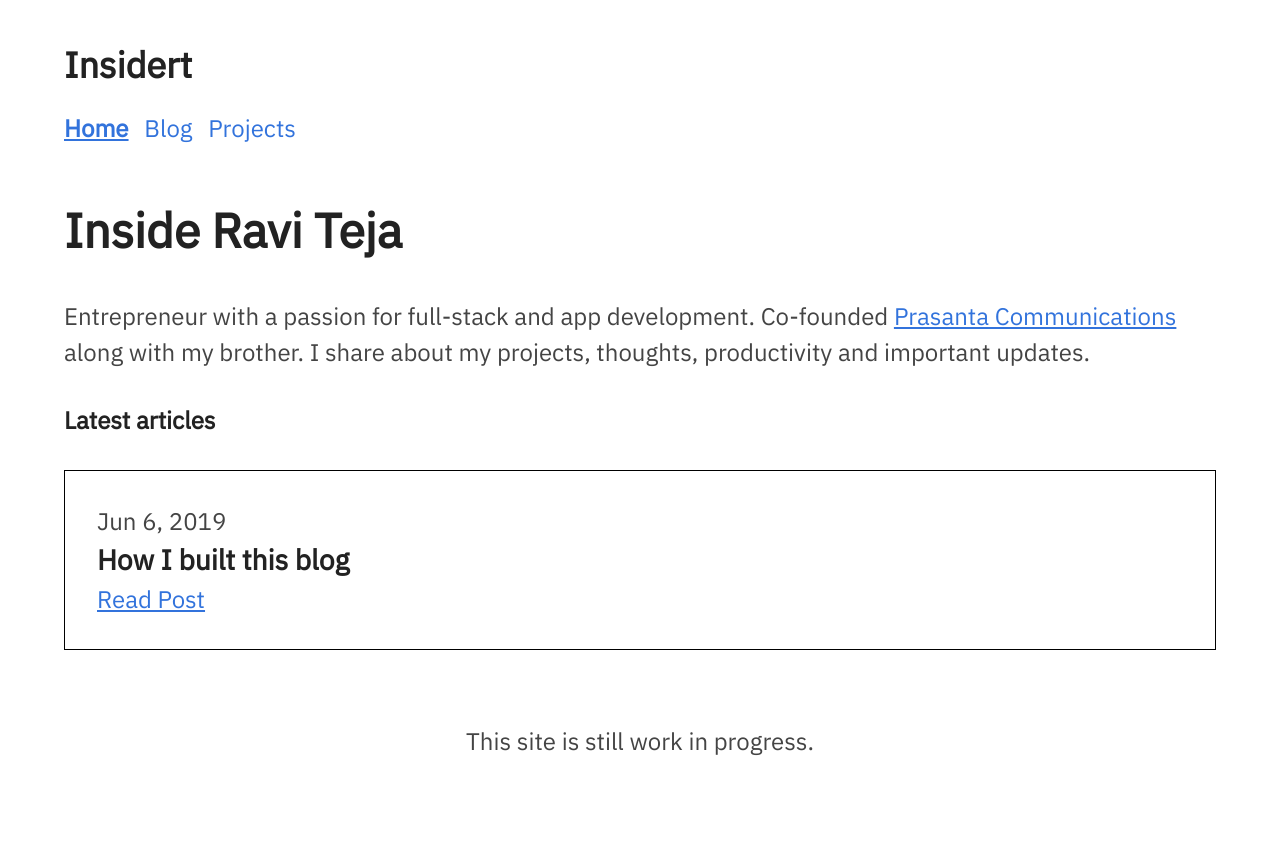
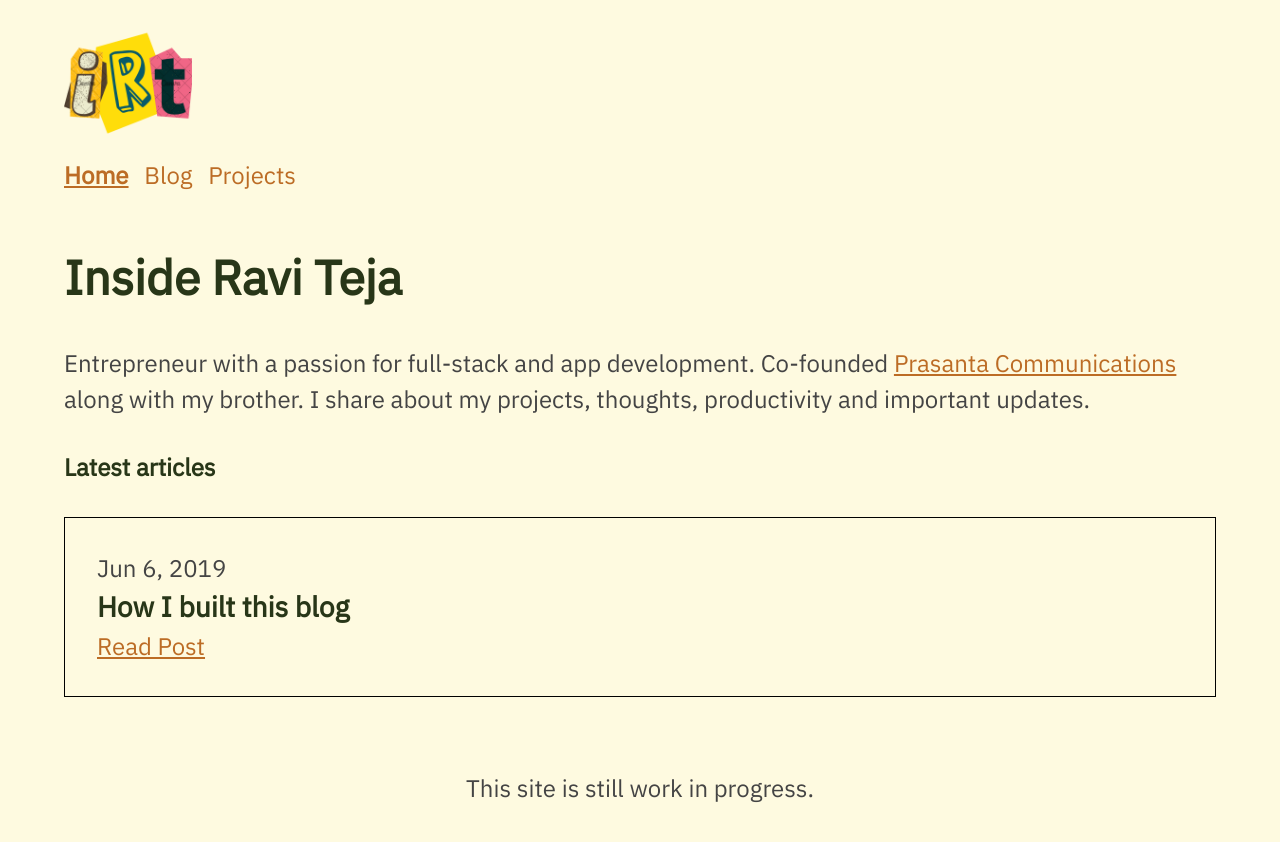
Before and after one commit to insidert/insidert, an Astro site: page / in a window 1280 px wide. Before the commit the page ends 804 px from the top, so only its background shows below. Built offline with nearby package versions, Linux system fonts and the light colour scheme; Astro itself is replaced by a stand-in of ours.

Commit message:
Add site colors.

```diff
--- a/src/components/Header.astro
+++ b/src/components/Header.astro
@@ -4,9 +4,10 @@ import { SITE_TITLE } from '../consts';
 ---
 
 <header>
-	<h2>
+  <img src="/insidert.png" alt="insidert" width="128">
+	<!-- <h2>
 		{SITE_TITLE}
-	</h2>
+	</h2> -->
 	<nav>
 		<HeaderLink href="/">Home</HeaderLink>
 		<HeaderLink href="/blog">Blog</HeaderLink>
--- a/src/styles/global.css
+++ b/src/styles/global.css
@@ -4,6 +4,12 @@
   License MIT: https://github.com/HermanMartinus/bearblog/blob/master/LICENSE.md
  */
 @import url('https://fonts.googleapis.com/css2?family=IBM+Plex+Sans&display=swap');
+
+/* 606C38
+283618
+FEFAE0
+DDA15E
+BC6C25 */
 
 body {
 	font-family: 'IBM Plex Sans', sans-serif;
@@ -12,12 +18,13 @@ body {
 	padding: 20px;
 	max-width: 80ch;
 	text-align: left;
-	background-color: #fff;
+	background-color: #FEFAE0;
 	word-wrap: break-word;
 	overflow-wrap: break-word;
 	line-height: 1.5;
 	color: #444;
 }
+
 h1,
 h2,
 h3,
@@ -26,10 +33,10 @@ h5,
 h6,
 strong,
 b {
-	color: #222;
+	color: #283618;
 }
 a {
-	color: #3273dc;
+	color: #BC6C25;
 }
 nav a {
 	margin-right: 10px;
```
Also changed, not shown: public/insidert.png (added).
